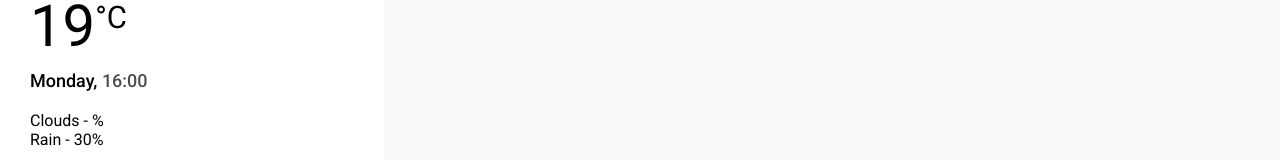
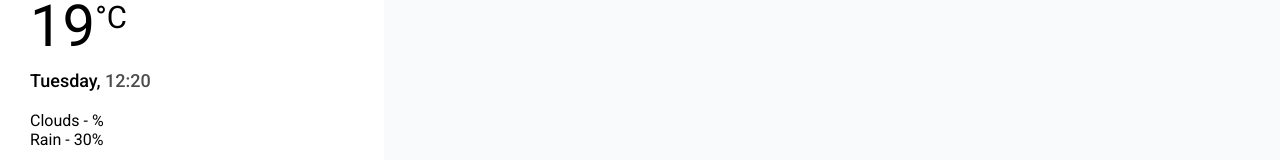
Before and after one commit to ruslankriklivyy/vue-weather-app, a Vue app: page / in a window 1280 px wide. Shown: the part 470-630 px from the top of the page. Built offline with nearby package versions, Linux system fonts and the light colour scheme; no server answers.

Commit message:
added current time and day

```diff
--- a/src/components/CurrentWeather.vue
+++ b/src/components/CurrentWeather.vue
@@ -6,7 +6,9 @@
         {{ currentWeather?.sys?.country }}, <span>{{ currentWeather?.name }}</span>
       </div>
       <div class="current-weather__info-degree">19 <span>°C</span></div>
-      <div class="current-weather__info-day">Monday, <span>16:00</span></div>
+      <div class="current-weather__info-day">
+        {{ datOfWeek[day - 1] }}, <span>{{ currentTime }}</span>
+      </div>
       <div class="current-weather__info-temperature">
         Clouds - {{ currentWeather?.clouds?.all }}%
       </div>
@@ -17,11 +19,15 @@
 
 <script>
 import { fetchCurrentWeather, fetchGeolocation } from '../api/api';
+import { getCreatedTime } from '../utils/utils';
 
 export default {
   data() {
     return {
       currentWeather: {},
+      datOfWeek: ['Monday', 'Tuesday', 'Wednesday', 'Thursday', 'Friday', 'Saturday', 'Sunday '],
+      day: new Date().getDay(),
+      currentTime: getCreatedTime(new Date().getTime()),
     };
   },
   mounted() {
--- /dev/null
+++ b/src/utils/utils.js
@@ -0,0 +1,6 @@
+export const getCreatedTime = (time) => {
+  const newTime = new Date(time);
+  return `${newTime.getHours()}:${
+    newTime.getMinutes() < 10 ? `0${newTime.getMinutes()}` : `${newTime.getMinutes()}`
+  }`;
+};
```
